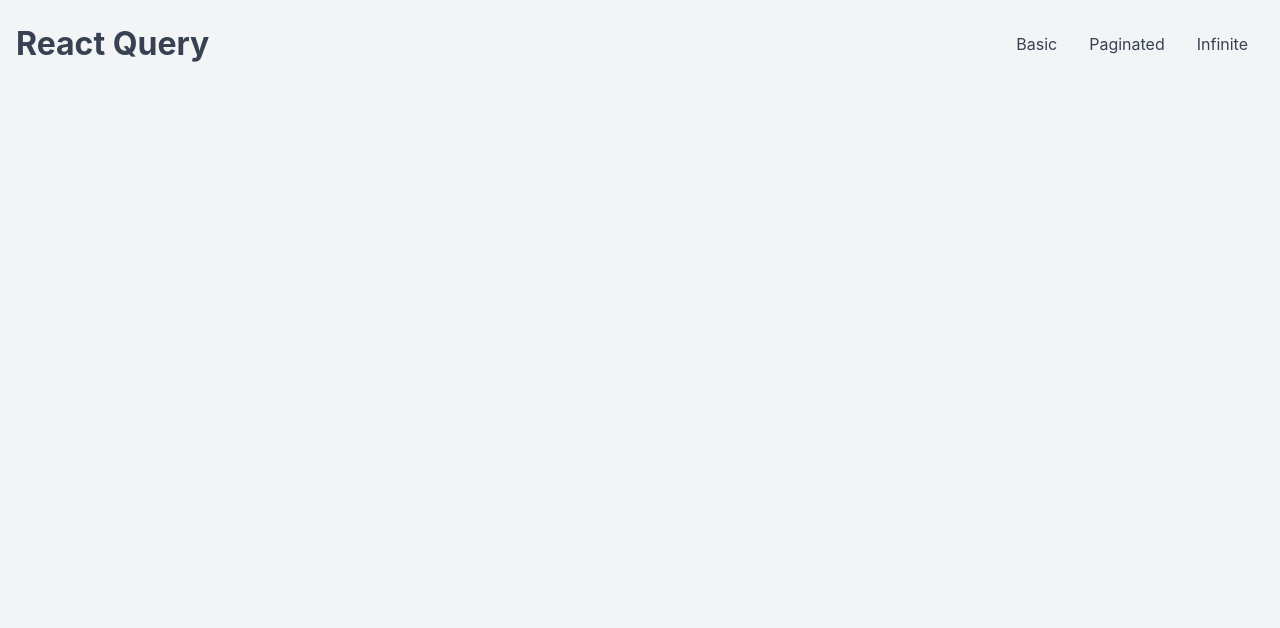
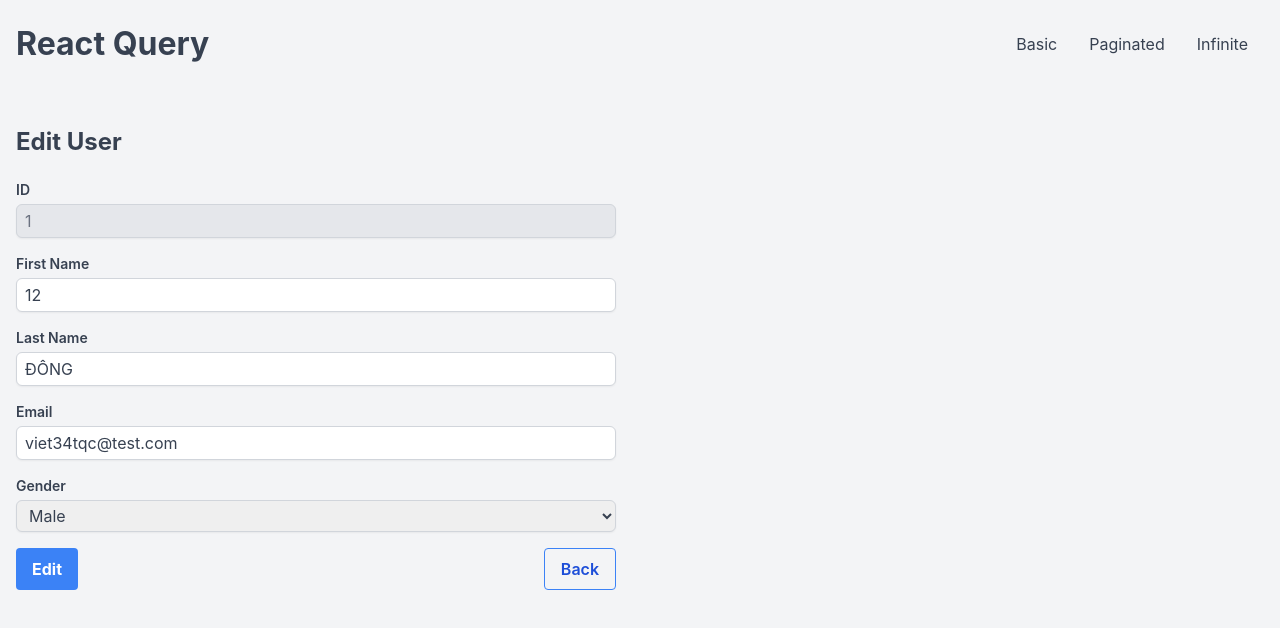
Before and after one commit to viet34tqc/react-query-demo, a React (Create React App) app: page /users/edit/1 in a window 1280 px wide. Shown: the top 628 px of the page. Built offline with nearby package versions, Linux system fonts and the light colour scheme; data requests are answered from the project's data file.

Commit message:
Edit User

```diff
--- a/api/db.json
+++ b/api/db.json
@@ -1,11 +1,11 @@
 {
   "users": [
     {
-      "id": 1,
-      "first_name": "Siffre",
-      "last_name": "Timmes",
-      "email": "stimmes0@nasa.gov",
-      "gender": "Male"
+      "first_name": "12",
+      "last_name": "ĐÔNG",
+      "email": "viet34tqc@test.com",
+      "gender": "Male",
+      "id": 1
     },
     {
       "first_name": "Fonzie",
--- a/src/App.tsx
+++ b/src/App.tsx
@@ -3,6 +3,7 @@ import { Route, Switch } from 'react-router-dom';
 import Header from './components/Header/Header';
 import BasicQuery from './pages/BasicQuery';
 import CreateUser from './pages/CreateUser';
+import EditUser from './pages/EditUser';
 import InfiniteQuery from './pages/InfiniteQuery';
 import PaginatedQuery from './pages/PaginatedQuery';
 
@@ -26,6 +27,9 @@ function App() {
 						<Route path="/user/create">
 							<CreateUser />
 						</Route>
+						<Route path="/users/edit/:id">
+							<EditUser />
+						</Route>
 					</Switch>
 				</QueryClientProvider>
 			</main>
--- a/src/components/UserForm/UserForm.tsx
+++ b/src/components/UserForm/UserForm.tsx
@@ -2,12 +2,8 @@ import { yupResolver } from '@hookform/resolvers/yup';
 import { useForm } from 'react-hook-form';
 import { useHistory } from 'react-router-dom';
 import * as yup from 'yup';
+import { GenderEnum } from '../../types/user';
 import './UserForm.styles.scss';
-
-enum GenderEnum {
-	female = 'Female',
-	male = 'Male',
-}
 
 export interface FormData {
 	first_name: string;
@@ -17,6 +13,8 @@ export interface FormData {
 }
 
 interface UserFormProps {
+	user?: any;
+	submitText?: string;
 	onSubmit: (data: any) => void;
 }
 
@@ -27,18 +25,25 @@ const schema = yup.object().shape({
 	gender: yup.string().required().oneOf(Object.values(GenderEnum)),
 });
 
-const UserForm = ({ onSubmit }: UserFormProps) => {
+const UserForm = ({ onSubmit, user, submitText }: UserFormProps) => {
 	const history = useHistory();
 	const {
 		register,
 		formState: { errors },
 		handleSubmit,
 	} = useForm<FormData>({
+		defaultValues: user || {},
 		resolver: yupResolver(schema),
 	});
 
 	return (
 		<form onSubmit={handleSubmit(onSubmit)}>
+			{user && (
+				<div className="form-control">
+					<label htmlFor="first_name">ID</label>
+					<input type="text" id="id" value={user.id} disabled />
+				</div>
+			)}
 			<div className="form-control">
 				<label htmlFor="first_name">First Name</label>
 				<input type="text" id="first_name" {...register('first_name')} />
@@ -75,7 +80,7 @@ const UserForm = ({ onSubmit }: UserFormProps) => {
 			</div>
 			<div className="form-control flex justify-between">
 				<button className="btn" type="submit">
-					Submit
+					{submitText}
 				</button>
 				<button
 					className="btn--secondary"
--- /dev/null
+++ b/src/hooks/useEditUser.tsx
@@ -0,0 +1,17 @@
+import axios from 'axios';
+import { useMutation, useQueryClient } from 'react-query';
+
+const useEditUser = (userId: string) => {
+	const queryClient = useQueryClient();
+	return useMutation(
+		(updatedUser) =>
+			axios.put(`http://localhost:3005/users/${userId}`, updatedUser),
+		{
+			onSettled: () => {
+				queryClient.invalidateQueries('users');
+			},
+		}
+	);
+};
+
+export default useEditUser;
--- /dev/null
+++ b/src/hooks/useUser.tsx
@@ -0,0 +1,14 @@
+import axios from 'axios';
+import { useQuery } from 'react-query';
+import { User } from '../types/user';
+
+function fetchUser(userId: string): Promise<User> {
+	return axios
+		.get(`http://localhost:3005/users/${userId}`)
+		.then((res) => res.data)
+		.catch((error) => error.message);
+}
+
+export default function useUser(userId: string) {
+	return useQuery(['users', userId], () => fetchUser(userId));
+}
--- a/src/pages/CreateUser.tsx
+++ b/src/pages/CreateUser.tsx
@@ -15,7 +15,7 @@ const CreateUser = () => {
 			<h2>New User</h2>
 			{error instanceof Error && <div>{error.message}</div>}
 			{isLoading && <div>Loading...</div>}
-			<UserForm onSubmit={onSubmit} />
+			<UserForm onSubmit={onSubmit} submitText="Create" />
 		</div>
 	);
 };
--- /dev/null
+++ b/src/pages/EditUser.tsx
@@ -0,0 +1,27 @@
+import { Redirect, useParams } from 'react-router-dom';
+import UserForm from '../components/UserForm/UserForm';
+import useEditUser from '../hooks/useEditUser';
+import useUser from '../hooks/useUser';
+
+const EditUser = () => {
+	const { id } = useParams<{ id: string }>();
+	const { data: user, error: userError } = useUser(id);
+	const { mutate, isSuccess, isLoading } = useEditUser(id);
+	const onSubmit = (data: any) => {
+		mutate(data);
+	};
+
+	if (isSuccess) {
+		return <Redirect to="/" />;
+	}
+	return (
+		<div>
+			<h2>Edit User</h2>
+			{userError instanceof Error && <div>{userError.message}</div>}
+			{isLoading && <div>Loading...</div>}
+			{user && <UserForm user={user} onSubmit={onSubmit} submitText="Edit" />}
+		</div>
+	);
+};
+
+export default EditUser;
--- a/src/types/user.ts
+++ b/src/types/user.ts
@@ -1,9 +1,14 @@
+export enum GenderEnum {
+	female = 'Female',
+	male = 'Male',
+}
+
 export interface User {
 	id: number;
 	first_name: string;
 	last_name: string;
 	email: string;
-	gender: string;
+	gender: GenderEnum;
 }
 
 export type Users = User[];
```
